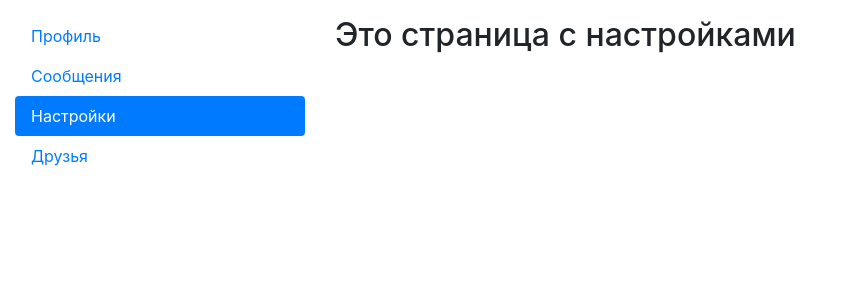
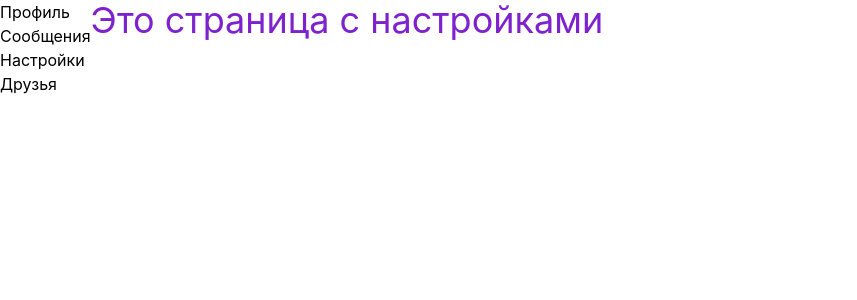
Before and after one commit to lemasalova/my-app, a React (Create React App) app: page /settings in a window 1280 px wide. Shown: the top 300 px of the page, without its empty margins (0-857 px from the left). Built offline with nearby package versions, Linux system fonts and the light colour scheme.

Commit message:
teilwind

```diff
--- a/package.json
+++ b/package.json
@@ -38,7 +38,10 @@
     ]
   },
   "devDependencies": {
+    "autoprefixer": "^10.4.7",
     "eslint": "^8.15.0",
-    "eslint-plugin-react": "^7.29.4"
+    "eslint-plugin-react": "^7.29.4",
+    "postcss": "^8.4.13",
+    "tailwindcss": "^3.0.24"
   }
 }
--- /dev/null
+++ b/postcss.config.js
@@ -0,0 +1,6 @@
+module.exports = {
+  plugins: {
+    tailwindcss: {},
+    autoprefixer: {},
+  },
+}
--- a/public/index.html
+++ b/public/index.html
@@ -14,13 +14,13 @@
       manifest.json provides metadata used when your web app is installed on a
       user's mobile device or desktop. See https://developers.google.com/web/fundamentals/web-app-manifest/
     -->
-    <link rel="manifest" href="%PUBLIC_URL%/manifest.json" />
+    <!-- <link rel="manifest" href="%PUBLIC_URL%/manifest.json" />
     <link
       rel="stylesheet"
       href="https://cdn.jsdelivr.net/npm/bootstrap@4.6.1/dist/css/bootstrap.min.css"
       integrity="sha384-zCbKRCUGaJDkqS1kPbPd7TveP5iyJE0EjAuZQTgFLD2ylzuqKfdKlfG/eSrtxUkn"
       crossorigin="anonymous"
-    />
+    /> -->
     <!--
       Notice the use of %PUBLIC_URL% in the tags above.
       It will be replaced with the URL of the `public` folder during the build.
@@ -50,10 +50,10 @@
       integrity="sha384-DfXdz2htPH0lsSSs5nCTpuj/zy4C+OGpamoFVy38MVBnE+IbbVYUew+OrCXaRkfj"
       crossorigin="anonymous"
     ></script>
-    <script
+    <!-- <script
       src="https://cdn.jsdelivr.net/npm/bootstrap@4.6.1/dist/js/bootstrap.bundle.min.js"
       integrity="sha384-fQybjgWLrvvRgtW6bFlB7jaZrFsaBXjsOMm/tB9LTS58ONXgqbR9W8oWht/amnpF"
       crossorigin="anonymous"
-    ></script>
+    ></script> -->
   </body>
 </html>
--- a/src/App.js
+++ b/src/App.js
@@ -7,11 +7,11 @@ import Friends from "./components/Friends";
 
 function App(props) {
   return (
-    <div className="container-fluid mt-3">
-      <div className="row">
+    <div className="container mx-auto">
+      <div className="flex flex-row">
         <div className="col-sm-3">
           <div
-            className="nav flex-column nav-pills"
+            className="nav flex flex-col nav-pills"
             aria-orientation="vertical"
           >
             <NavLink className="nav-link" to="profile">
--- a/src/components/Settings.jsx
+++ b/src/components/Settings.jsx
@@ -1,5 +1,7 @@
 const Settings = () => {
-  return <h2>Это страница с настройками</h2>;
+  return (
+    <h2 className="text-4xl text-purple-700">Это страница с настройками</h2>
+  );
 };
 
 export default Settings;
--- a/src/index.css
+++ b/src/index.css
@@ -1,3 +1,6 @@
+@tailwind base;
+@tailwind components;
+@tailwind utilities;
 body {
   margin: 0;
   font-family: -apple-system, BlinkMacSystemFont, "Segoe UI", "Roboto", "Oxygen",
--- /dev/null
+++ b/tailwind.config.js
@@ -0,0 +1,7 @@
+module.exports = {
+  content: ["./src/**/*.{js,jsx,ts,tsx}"],
+  theme: {
+    extend: {},
+  },
+  plugins: [],
+};
```
Also changed, not shown: 1 other file (tests, documents, lock files or other folders).
